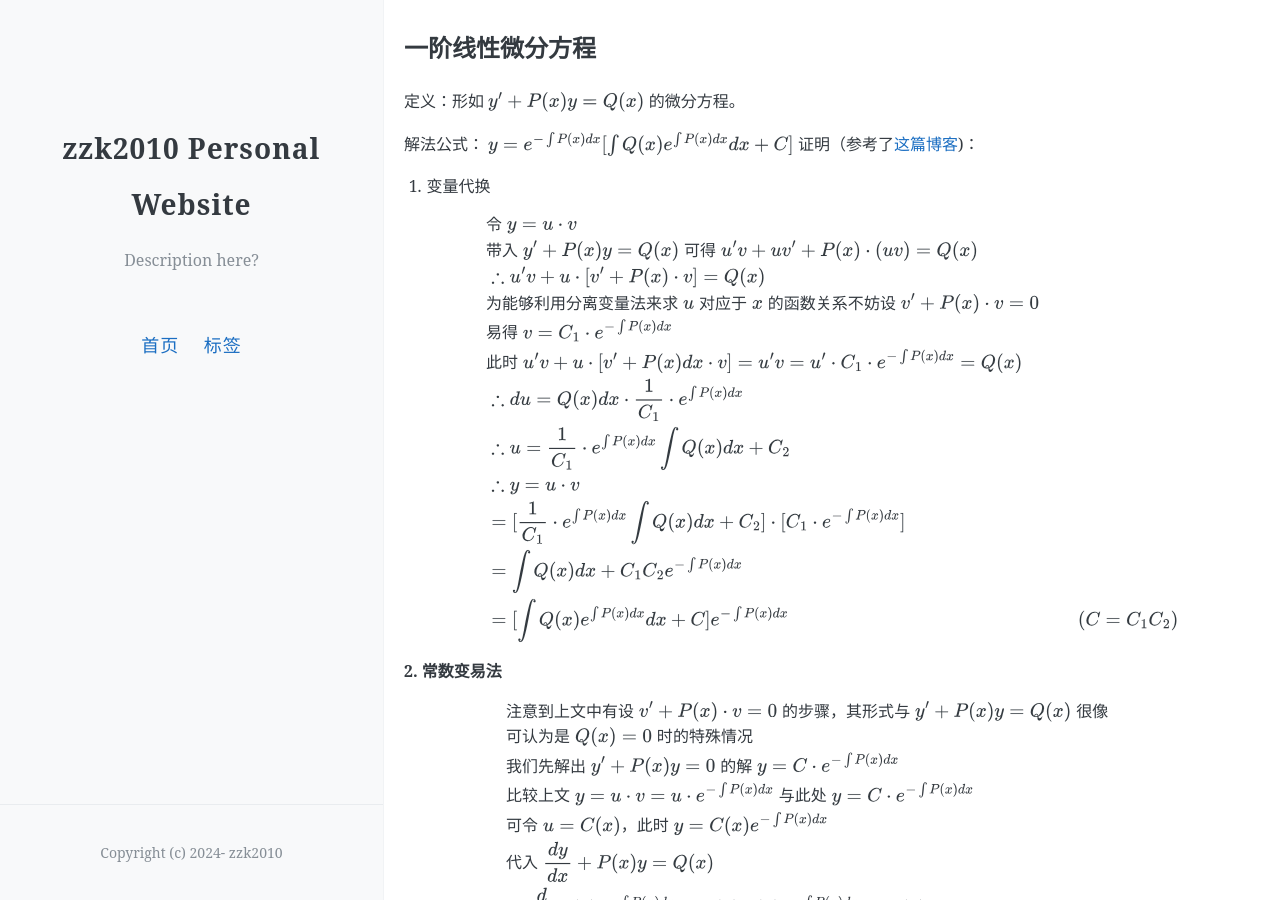
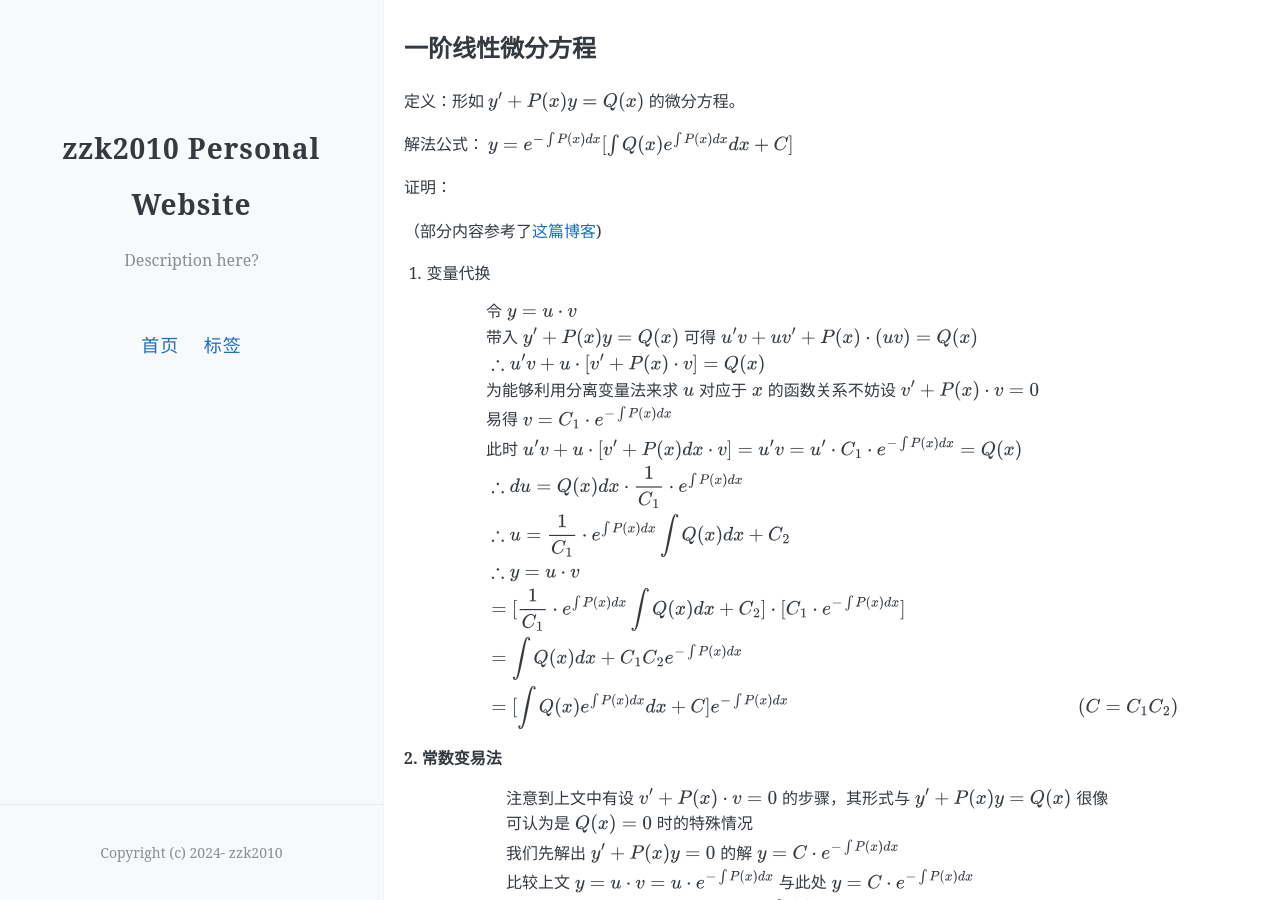
Before and after one commit to zzk2010/zzk2010.github.io, a Jekyll site: the page built from _posts/2024-07-26-一阶线性微分方程.md, in a window 1280 px wide and 900 px high. Built offline with Jekyll 4.4.1, drawn with Linux system fonts in a browser that asks for light colours; our own code applies the rules of GitHub Pages for plain Markdown files.

Commit message:
Update 2024-07-26-一阶线性微分方程.md

```diff
--- a/_posts/2024-07-26-一阶线性微分方程.md
+++ b/_posts/2024-07-26-一阶线性微分方程.md
@@ -6,7 +6,10 @@
 $$
 y = e^{-\int P(x)dx}[\int Q(x)e^{\int P(x)dx}dx+C]
 $$
-证明（参考了[这篇博客](https://www.cnblogs.com/lookof/archive/2009/01/06/1370065.html))：
+
+证明：
+
+（部分内容参考了[这篇博客](https://www.cnblogs.com/lookof/archive/2009/01/06/1370065.html))
 
 1. 变量代换
 
```
